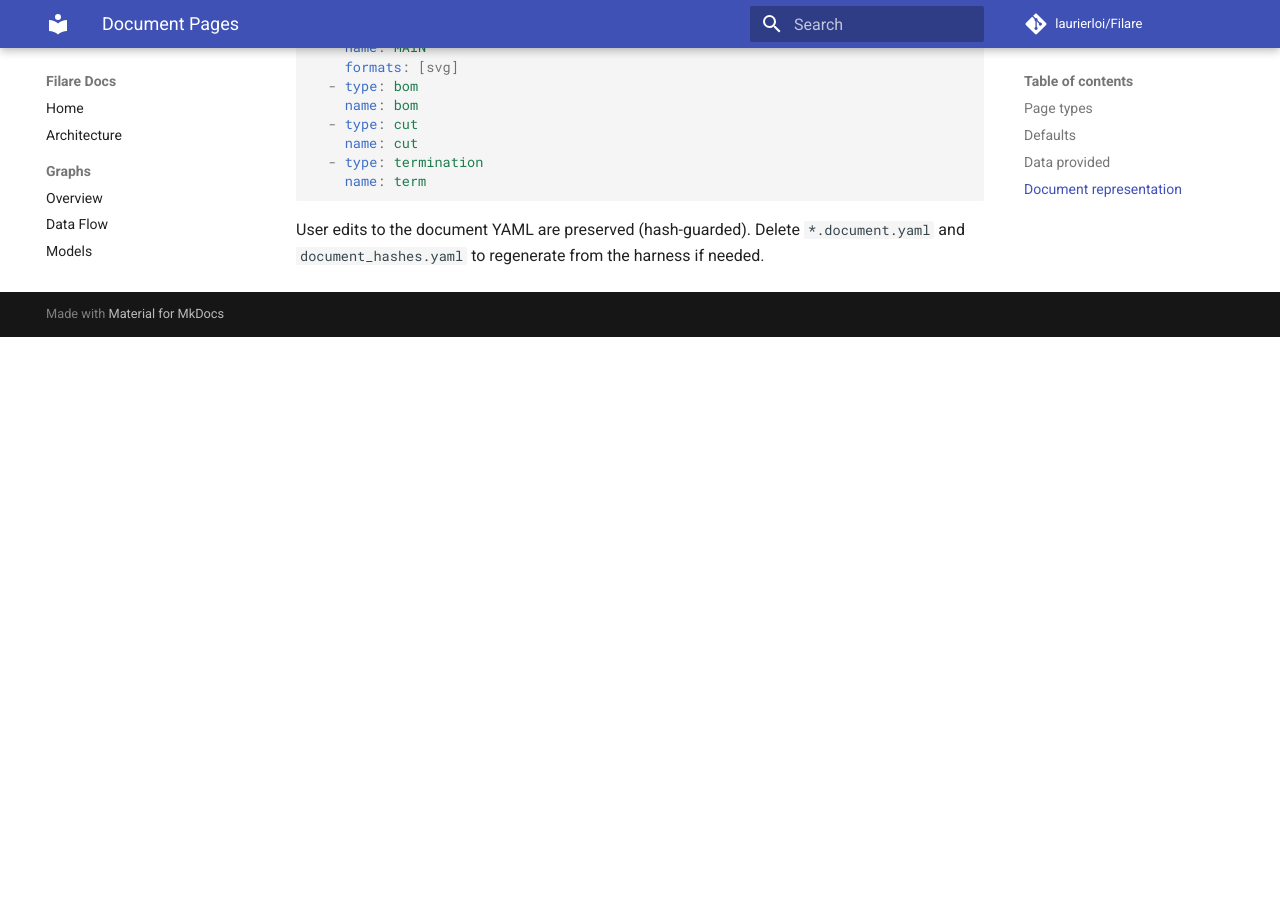
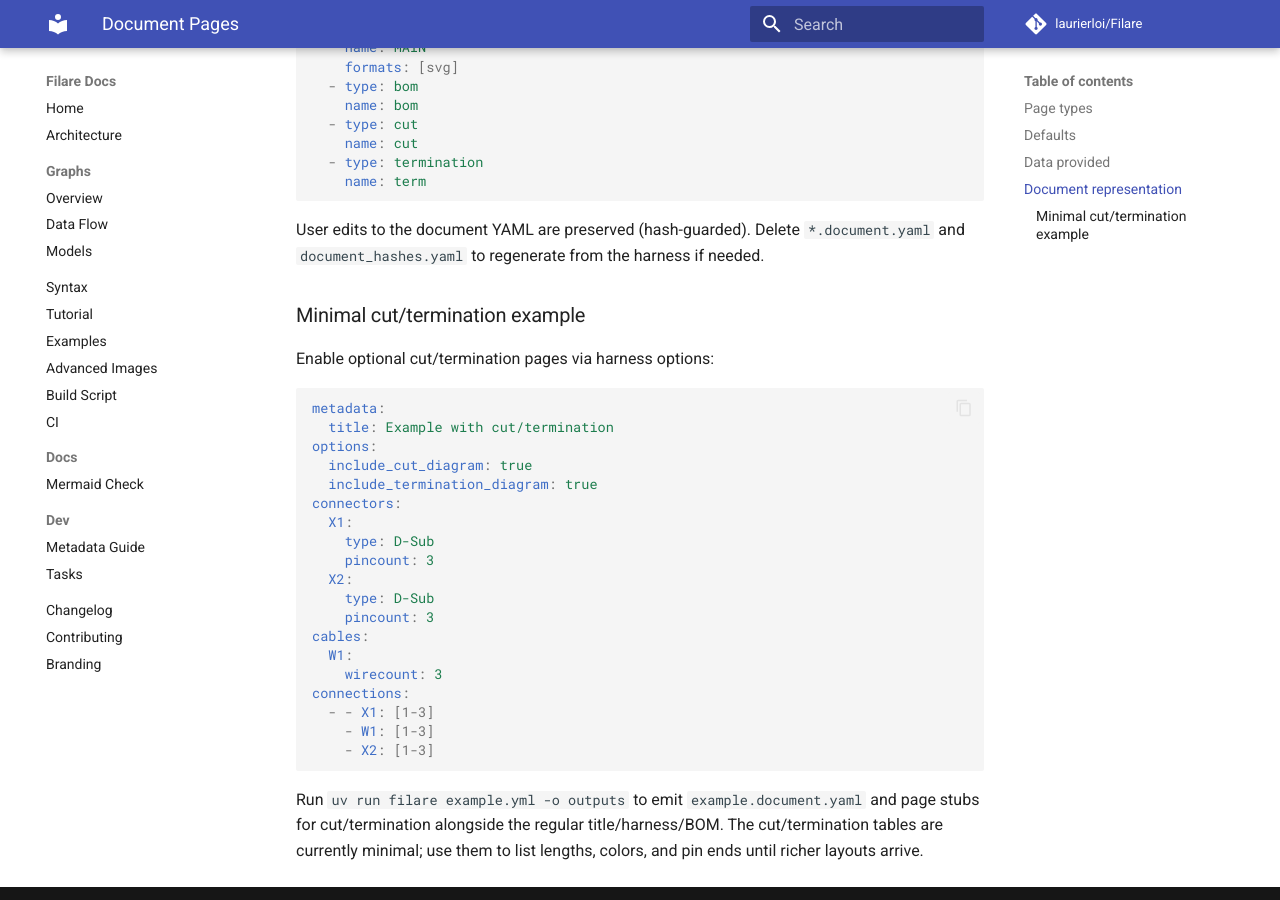
Before and after one commit to laurierloi/filare, an MkDocs documentation site: the page built from docs/pages.md, in a window 1280 px wide and 900 px high, scrolled down 1302 px. Built offline with MkDocs 1.6.1 and Material for MkDocs 9.7.7, drawn with Linux system fonts in a browser that asks for light colours; comment, search, counter and statistics services are not loaded; before the commit the page ends 1639 px from its top, so only the background shows below that.

Commit message:
docs: flesh out document representation and qty workflow

````diff
--- a/docs/pages.md
+++ b/docs/pages.md
@@ -44,3 +44,31 @@
 ```
 
 User edits to the document YAML are preserved (hash-guarded). Delete `*.document.yaml` and `document_hashes.yaml` to regenerate from the harness if needed.
+
+### Minimal cut/termination example
+
+Enable optional cut/termination pages via harness options:
+
+```yaml
+metadata:
+  title: Example with cut/termination
+options:
+  include_cut_diagram: true
+  include_termination_diagram: true
+connectors:
+  X1:
+    type: D-Sub
+    pincount: 3
+  X2:
+    type: D-Sub
+    pincount: 3
+cables:
+  W1:
+    wirecount: 3
+connections:
+  - - X1: [1-3]
+    - W1: [1-3]
+    - X2: [1-3]
+```
+
+Run `uv run filare example.yml -o outputs` to emit `example.document.yaml` and page stubs for cut/termination alongside the regular title/harness/BOM. The cut/termination tables are currently minimal; use them to list lengths, colors, and pin ends until richer layouts arrive.
````
Also changed, not shown: docs/architecture.md (+25 -0 lines), docs/docs_improvement.md (+13 -8 lines), docs/syntax.md (+9 -0 lines), docs/workflows/basic-output-generation.md (+6 -5 lines).
